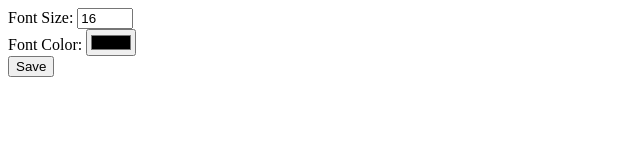
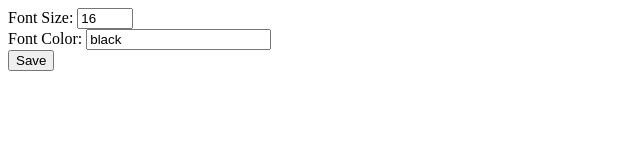
Before and after one commit to acciojob/preferred-cookie-ANJ-NISH, a website: page main.html in a window 1280 px wide. Shown: the whole page, without its empty margins (0-640 px from the left). Drawn offline with Linux system fonts and the light colour scheme.

Commit message:
created a submission

```diff
--- a/main.html
+++ b/main.html
@@ -19,7 +19,7 @@
       />
       <br />
       <label for="fontcolor">Font Color:</label>
-      <input type="color" id="fontcolor" name="fontcolor" value="#000000" />
+      <input type="text" id="fontcolor" name="fontcolor" value="black" />
       <br />
       <input type="submit" value="Save" />
     </form>
```
